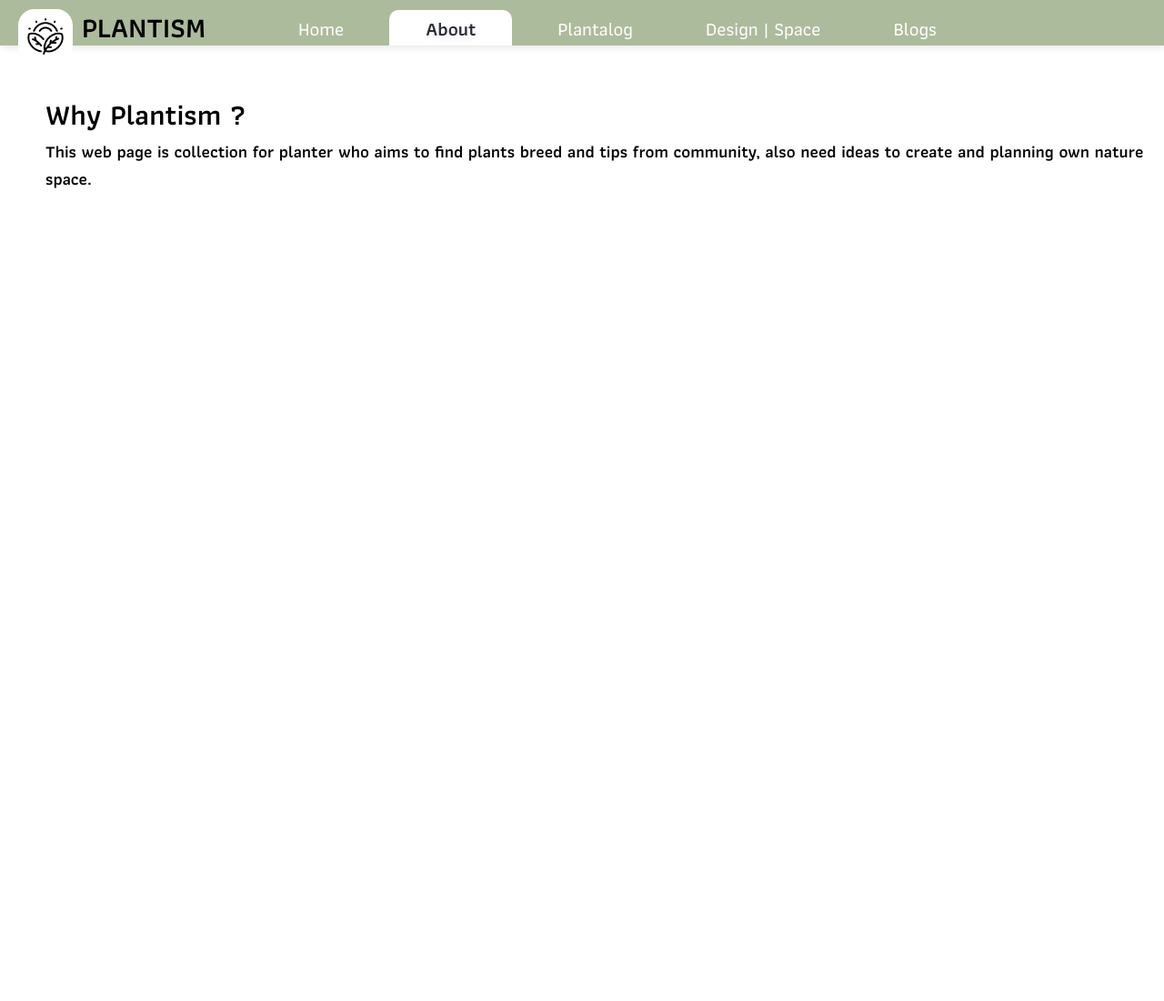
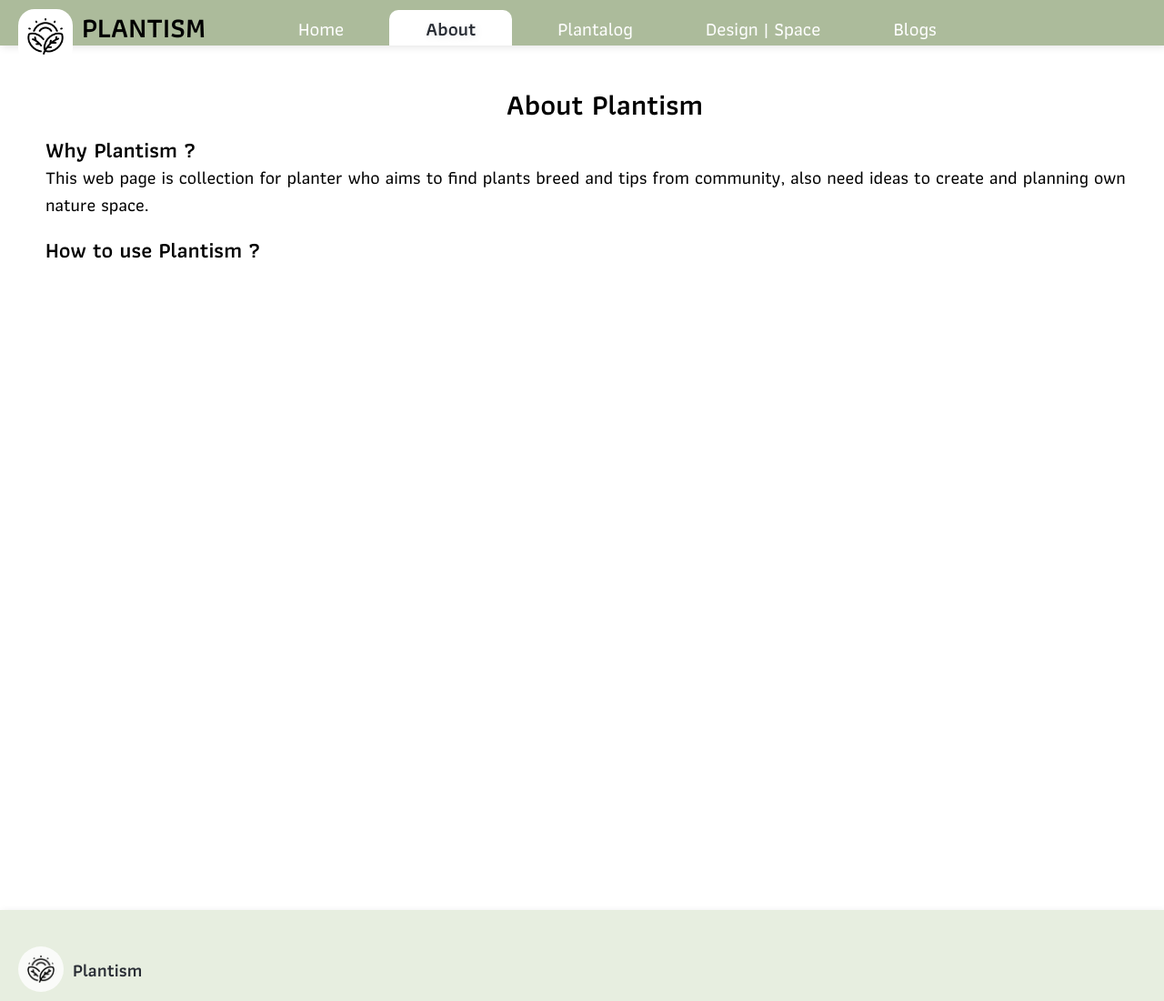
Before and after one commit to Thananyasih/Plantism-app, a React (Create React App) app: page /about in a window 1280 px wide. Shown: the whole page at 91% size. Before the commit the page ends 800 px from the top, so only its background shows below. Built offline with nearby package versions, Linux system fonts and the light colour scheme; a web font is replaced by a local one.

Commit message:
edit footer

```diff
--- a/src/App.js
+++ b/src/App.js
@@ -8,11 +8,13 @@ import { Route, Routes } from "react-router-dom";
 import Plantalog from "./pages/plantalog/plantalog";
 import Design from "./pages/design/design";
 import Blogs from "./pages/blogs/blogs";
+import Footer from "./components/footer/footer";
 
 function App() {
   return (
     <>
       <div className="App-header">
+        <Footer />
         <Routes>
           <Route path="/" element={<Home />} />
           <Route path="/about" element={<About />} />
--- /dev/null
+++ b/src/components/footer/footer.css
@@ -0,0 +1,28 @@
+.footer-container {
+  /* position: fixed; */
+  position: absolute;
+  background-color: rgb(226, 234, 217, 0.8);
+  color: #282c34;
+  box-shadow: 2px 2px 8px rgba(0, 0, 0, 0.1);
+  width: 100%;
+  height: 100px;
+  top: 1000px;
+}
+
+.footer-container h3 {
+  position: absolute;
+  left: 80px;
+  top: 50px;
+  font-size: 20px;
+}
+
+.img-logo {
+  position: absolute;
+  width: 30px;
+  height: auto;
+  background-color: rgb(255, 255, 255, 0.8);
+  border-radius: 50%;
+  padding: 10px;
+  margin: 20px;
+  top: 1020px;
+}
--- /dev/null
+++ b/src/components/footer/footer.jsx
@@ -0,0 +1,19 @@
+import React from "react";
+import "./footer.css";
+
+import mainLogo from "../../assets/mainLogo.png";
+
+const Footer = () => {
+  return (
+    <div>
+      <div>
+        <div className="footer-container">
+          <h3>Plantism</h3>
+        </div>
+        <img src={mainLogo} alt="logo" className="img-logo" />
+      </div>
+    </div>
+  );
+};
+
+export default Footer;
--- a/src/pages/about/about.css
+++ b/src/pages/about/about.css
@@ -9,4 +9,17 @@
   position: absolute;
   top: 100px;
   left: 50px;
+  line-height: 30px;
 }
+
+.about-container h1 {
+  position: relative;
+  text-align: center;
+  margin-bottom: 20px;
+}
+
+.about-container h3 {
+  font-size: 20px;
+  font-weight: 500;
+  margin-bottom: 20px;
+}
--- a/src/pages/about/about.js
+++ b/src/pages/about/about.js
@@ -5,12 +5,15 @@ const About = () => {
   return (
     <div>
       <div className="about-container">
-        <h1>Why Plantism ?</h1>
+        <h1>About Plantism</h1>
+        <h2>Why Plantism ?</h2>
         <h3>
           This web page is collection for planter who aims to find plants breed
           and tips from community, also need ideas to create and planning own
           nature space.
         </h3>
+        <p />
+        <h2>How to use Plantism ?</h2>
       </div>
     </div>
   );
```
